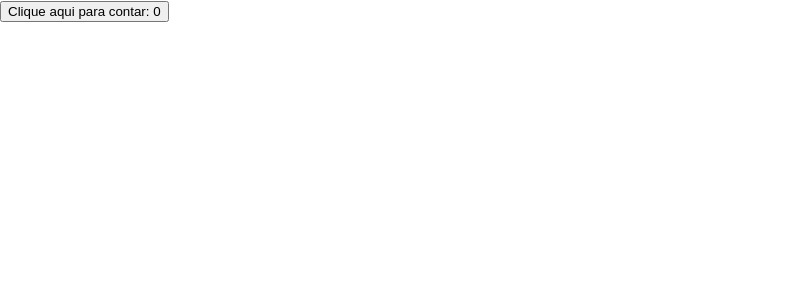
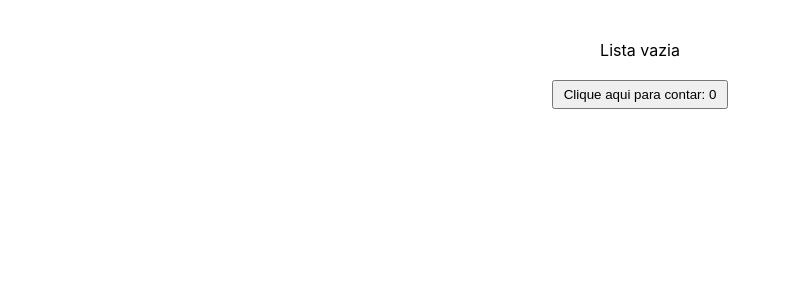
Before and after one commit to franciscogazaniga/exercicios-polotech-react2, a React (Create React App) app: page / in a window 1280 px wide. Shown: the top 300 px of the page, without its empty margins (0-791 px from the left). Built offline with nearby package versions, Linux system fonts and the light colour scheme.

Commit message:
initiate styles

```diff
--- a/src/components/ButtonCounter/index.tsx
+++ b/src/components/ButtonCounter/index.tsx
@@ -1,4 +1,5 @@
 import React, { useState } from 'react';
+import './styles.css';
 
 interface IButtonProps {
   title: string,
@@ -11,6 +12,6 @@ export function ButtonCounter({title, active, actualNumber}: IButtonProps) {
   actualNumber(counter)
 
   return(
-    <button onClick={() => setCounter(counter + 1)}>{title} {counter}</button>
+    <button className='button' onClick={() => setCounter(counter + 1)}>{title} {counter}</button>
   )
 }
--- a/src/components/ButtonCounter/styles.css
+++ b/src/components/ButtonCounter/styles.css
@@ -0,0 +1,3 @@
+.button {
+  padding: 5px 10px;
+}
--- a/src/components/MainSection/index.tsx
+++ b/src/components/MainSection/index.tsx
@@ -1,21 +1,20 @@
 import React, { useState } from 'react';
 import { ButtonCounter } from "../ButtonCounter";
+import './styles.css';
+
 import { NumberArray } from "../NumberArray";
 
 export function MainSection() {
   const[actualNumberOfCounter, setActualNumberOfCounter] = useState(0)
+  const arrayOfNumbers = [0,1,2,3,4]
 
   function callbackActualNumberCount(childData: number) {
-    console.log("Numero atual" + childData)
     return setActualNumberOfCounter(childData)
   }
 
   return(
-    <div>
-      {
-        actualNumberOfCounter % 2 === 0 ? <></> : <NumberArray numbers={[0,1,2,3,4]}/>
-      }
-
+    <div className='container'>
+      <NumberArray numbers={arrayOfNumbers} actualNumber={actualNumberOfCounter}/>
       <ButtonCounter title='Clique aqui para contar: ' actualNumber={callbackActualNumberCount}/>
     </div>
   )
--- a/src/components/MainSection/styles.css
+++ b/src/components/MainSection/styles.css
@@ -0,0 +1,6 @@
+.container {
+  display: flex;
+  align-items: center;
+  justify-content: center;
+  flex-direction: column;
+}
--- a/src/components/NumberArray/index.tsx
+++ b/src/components/NumberArray/index.tsx
@@ -1,18 +1,35 @@
-import React from 'react';
+import React, { useState } from 'react';
+import './styles.css';
 
 interface INumberArrayProps{
-  numbers: number[]
+  numbers: number[],
+  actualNumber: number
 }
 
-export function NumberArray({numbers}: INumberArrayProps) {
+export function NumberArray({numbers, actualNumber}: INumberArrayProps) {
 
   function numerosImpares(numbersArray: number[]) {
-    return numbersArray.filter(number => number % 2 != 0)
+    const imparesArray = numbersArray.filter(number => number % 2 != 0)
+
+    const numeros = imparesArray.map((number, key) => {
+      return number + ", "
+    })
+
+    return imparesArray
+
+    //return imparesArray
+    //return numbersArray.filter(number => number % 2 != 0)
   }
 
   return(
-    <div>
-      Lista de números ímpares: {numerosImpares(numbers)}
+    <div className='container'>
+      {
+        actualNumber % 2 === 0 ?
+        <div>Lista vazia</div>
+        :
+        <div>Lista de números ímpares: {numerosImpares(numbers)}</div>
+      }
+
     </div>
   )
 }
--- a/src/components/NumberArray/styles.css
+++ b/src/components/NumberArray/styles.css
@@ -0,0 +1,3 @@
+.container {
+  padding: 20px;
+}
```
